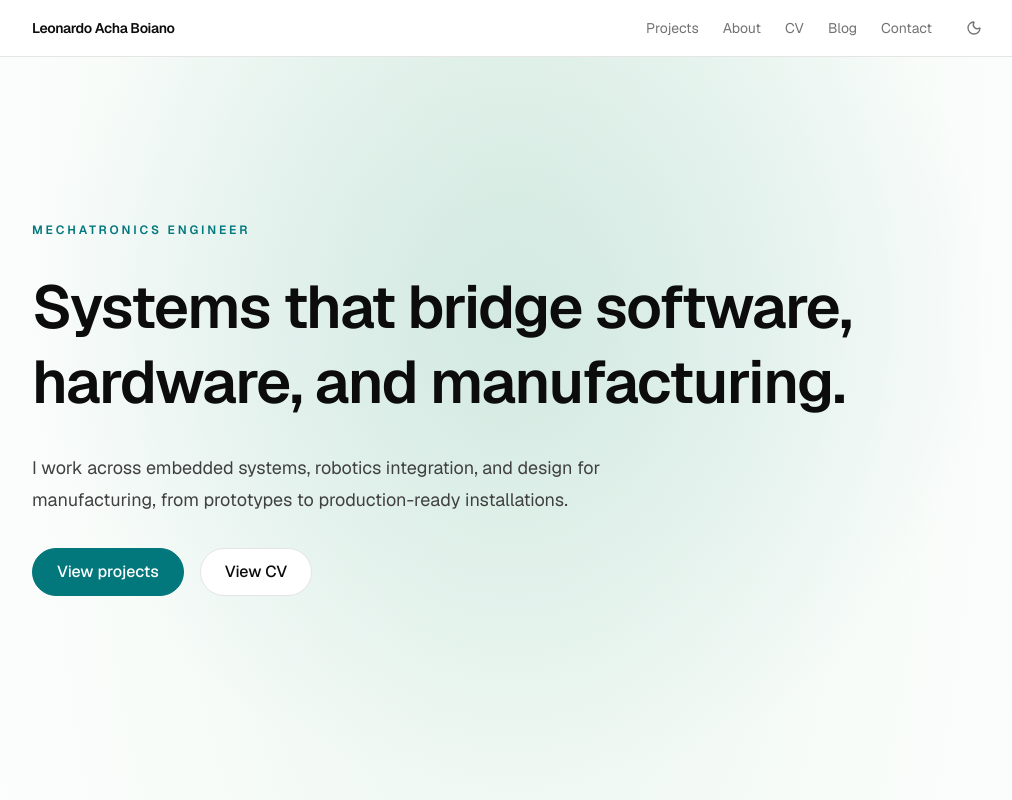
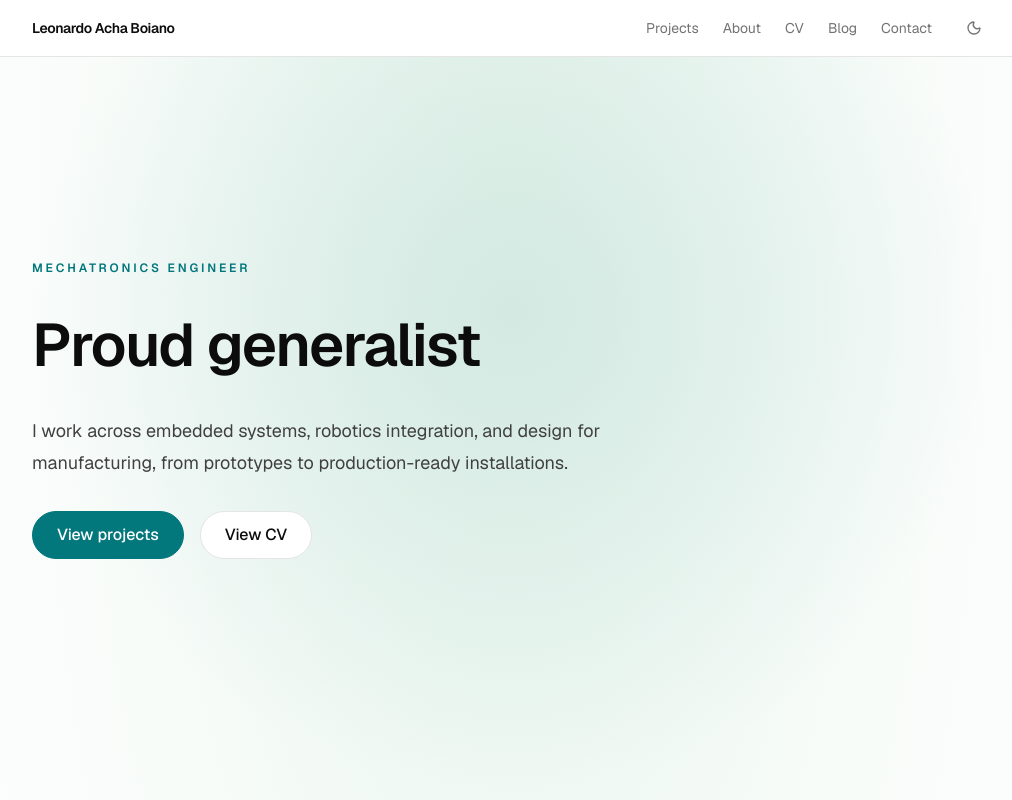
Before and after one commit to leonardoAB1/leonardoachaboiano.com, a Next.js app: page / in a window 1280 px wide. Shown: the top 800 px of the page, without its empty margins (128-1140 px from the left). Built offline with nearby package versions, Linux system fonts and the light colour scheme.

Commit message:
style: update hero heading to proud generalist (#69)

```diff
--- a/src/components/home/Hero.tsx
+++ b/src/components/home/Hero.tsx
@@ -12,7 +12,7 @@ export function Hero(): ReactElement {
       <Container className="flex flex-col gap-8">
         <Eyebrow>Mechatronics engineer</Eyebrow>
         <Heading as="h1" className="max-w-4xl" size="xl">
-          Systems that bridge software, hardware, and manufacturing.
+          Proud generalist
         </Heading>
         <Text className="max-w-2xl text-ink-2" size="lg">
           I work across embedded systems, robotics integration, and design for
```
